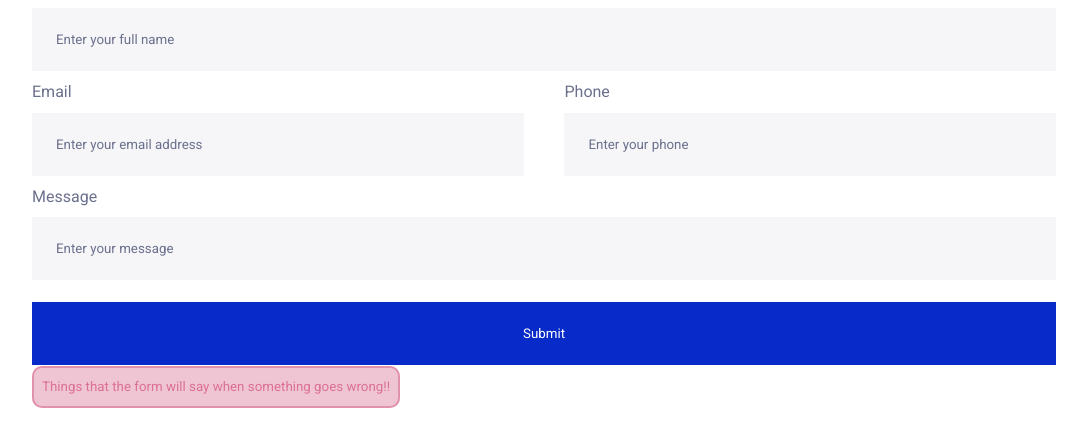
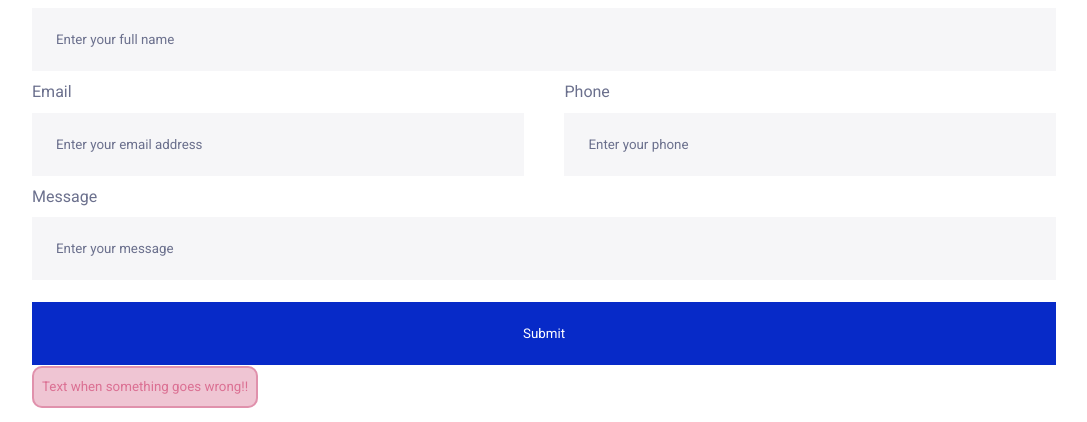
Before and after one commit to zoebarbara/MID-TERM-project, a plain HTML site: page contact.html in a window 1280 px wide. Shown: the part 187-609 px from the top of the page, without its empty margins (96-1183 px from the left). Drawn offline with Linux system fonts and the light colour scheme.

Commit message:
Error message solution

```diff
--- a/contact.html
+++ b/contact.html
@@ -69,7 +69,7 @@
             <input type="text" id="message" name="message" value="Enter your message" required minlength="50"><br>
             <input type="submit" value="Submit">
           </form>
-          <small>Things that the form will say when something goes wrong!!</small>
+          <small>Text when something goes wrong!!</small>
         </div>
       </div>
 
```
